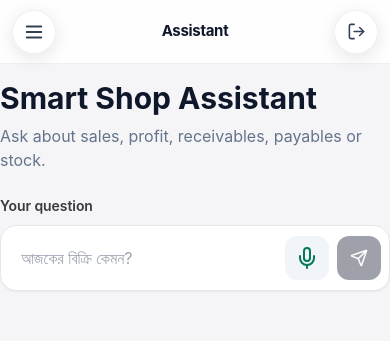
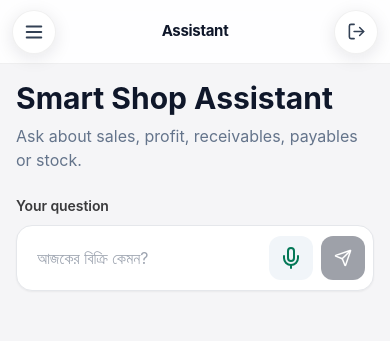
Before and after one commit to joy11122/talikhata-dual-ai-voice-controll, a Next.js app: page /dashboard/assistant in a window 390 px wide. Shown: the top 341 px of the page. Built offline with nearby package versions, Linux system fonts and the light colour scheme; no server answers.

Commit message:
fix: add consistent mobile page padding

```diff
--- a/app/dashboard/assistant/page.tsx
+++ b/app/dashboard/assistant/page.tsx
@@ -39,7 +39,7 @@ export default function Page(){
     r.start();
   }
 
-  return <div className="mx-auto max-w-3xl">
+  return <div className="mx-auto max-w-3xl px-4">
     <h1 className="text-3xl font-bold">Smart Shop Assistant</h1>
     <p className="mt-2 text-slate-500">Ask about sales, profit, receivables, payables or stock.</p>
     <form onSubmit={ask} className="mt-6">
```
